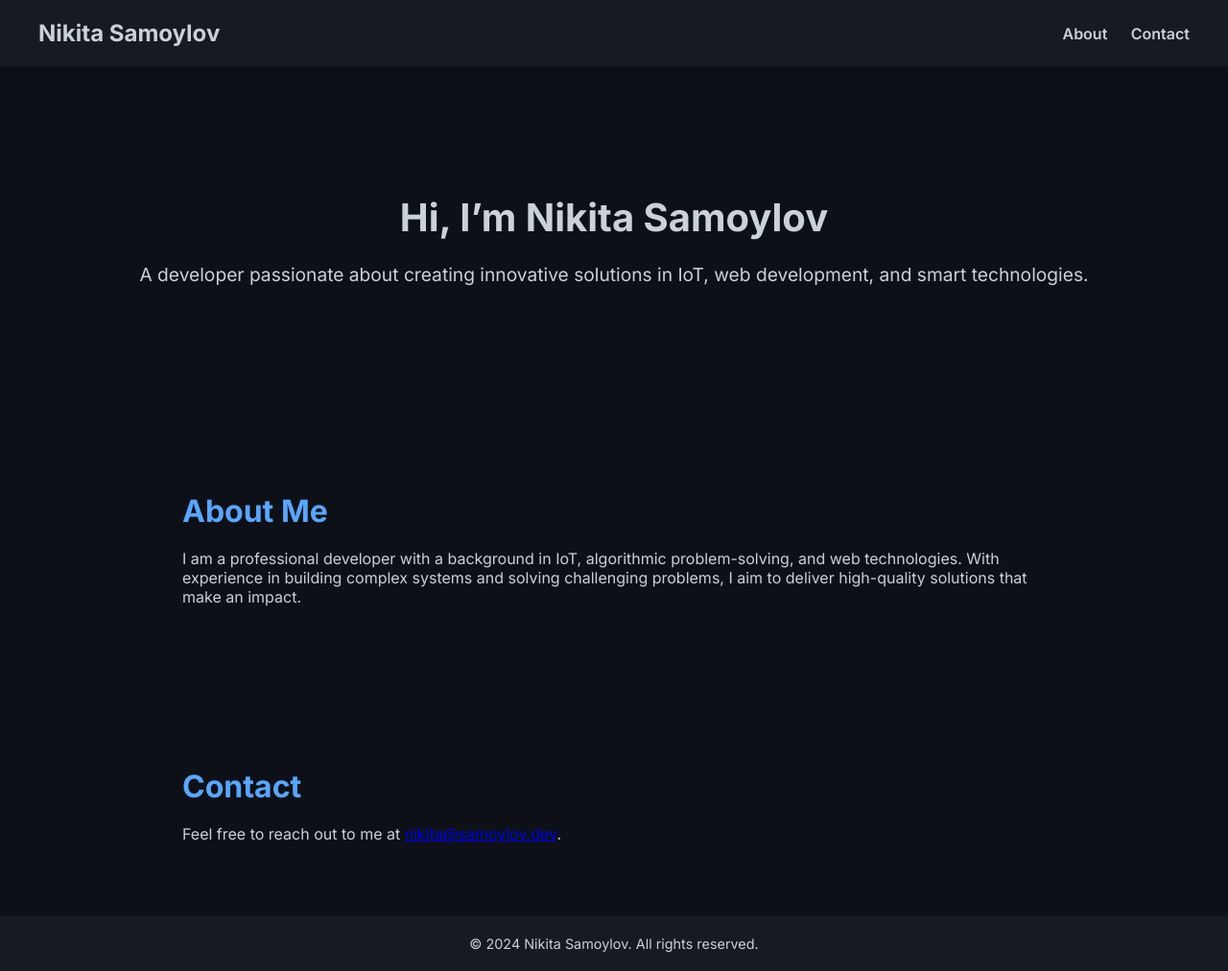
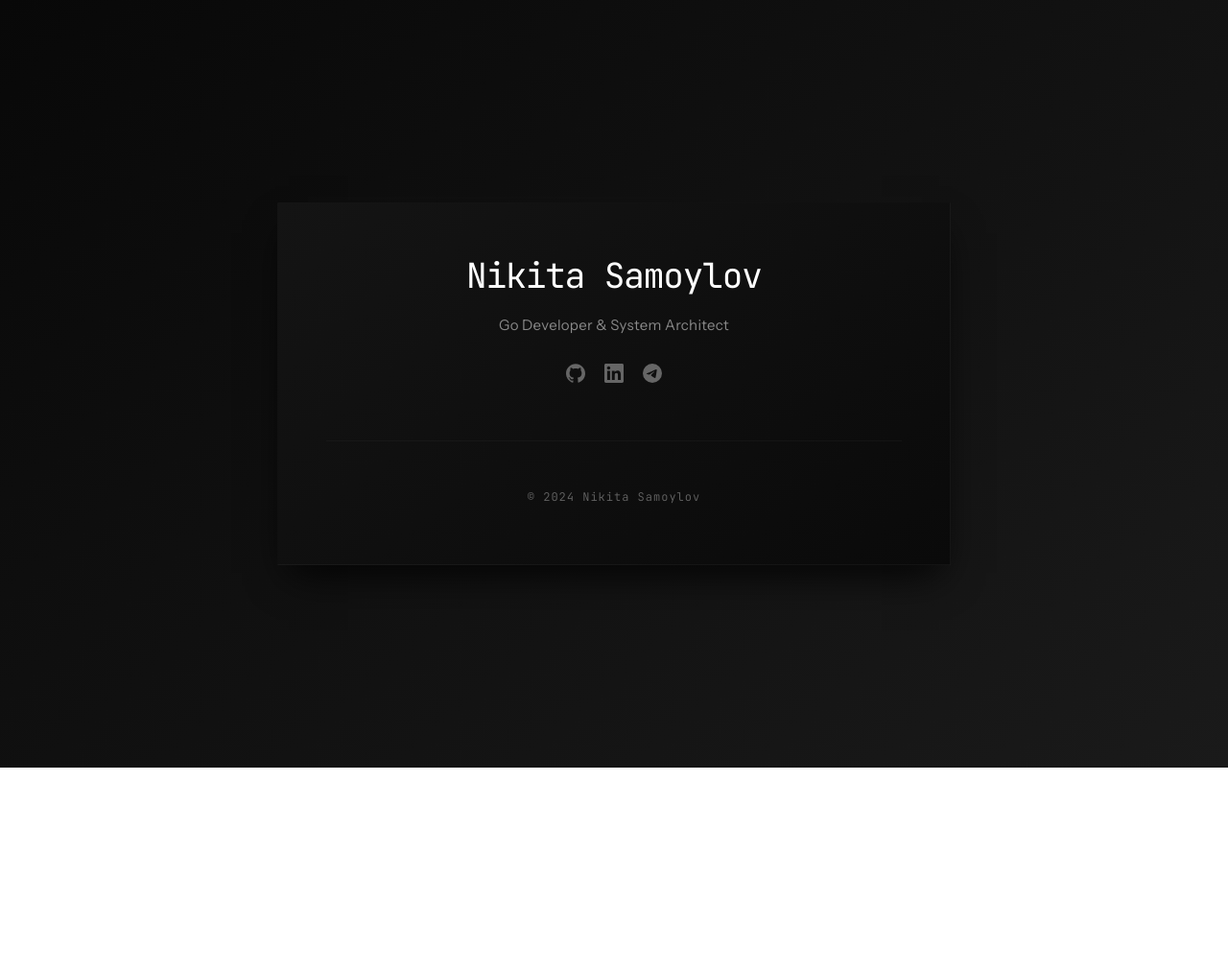
Before and after one commit to nikitaxru/nikitaxru.github.io, a plain HTML site: page index.html in a window 1280 px wide. Shown: the whole page at 96% size. After the commit the page ends 800 px from the top, so only its background shows below. Drawn offline with Linux system fonts and the light colour scheme.

Commit message:
improvements

```diff
--- a/index.html
+++ b/index.html
@@ -3,107 +3,155 @@
 <head>
     <meta charset="UTF-8">
     <meta name="viewport" content="width=device-width, initial-scale=1.0">
-    <meta name="description" content="Nikita Samoylov - Developer Portfolio">
     <title>Nikita Samoylov - Developer</title>
-    <link href="https://fonts.googleapis.com/css2?family=Inter:wght@400;600;700&display=swap" rel="stylesheet">
     <style>
+        @import url('https://fonts.googleapis.com/css2?family=Instrument+Sans:wght@400;600&family=JetBrains+Mono:wght@300;400&display=swap');
+
         body {
             margin: 0;
-            font-family: 'Inter', sans-serif;
-            background: #0d1117;
-            color: #c9d1d9;
+            padding: 0;
+            background: linear-gradient(140deg, #080808 0%, #1a1a1a 100%);
+            color: #ffffff;
+            font-family: 'Instrument Sans', sans-serif;
+            display: flex;
+            justify-content: center;
+            align-items: center;
+            height: 100vh;
         }
-        header {
-            display: flex;
-            justify-content: space-between;
-            align-items: center;
-            padding: 20px 40px;
-            background-color: #161b22;
+
+        .container {
+            width: 80%;
+            max-width: 600px;
+            text-align: left;
+            position: relative;
+            box-shadow:
+                0 20px 40px -12px rgba(0, 0, 0, 0.9),
+                0 -1px 20px rgba(255, 255, 255, 0.01);
+            padding: 50px;
+            border-radius: 0;
+            background: linear-gradient(145deg, #141414, #0a0a0a);
+            border: 1px solid rgba(255, 255, 255, 0.02);
         }
-        header h1 {
-            font-size: 1.5rem;
+
+        .text {
+            margin-top: 0;
+            font-size: 36px;
+            line-height: 1.4;
+            text-align: center;
+            color: #ffffff;
+            letter-spacing: -0.03em;
+            font-weight: 400;
+            font-family: 'JetBrains Mono', monospace;
+        }
+
+        .text p {
             margin: 0;
         }
-        nav a {
-            color: #c9d1d9;
-            text-decoration: none;
-            margin-left: 20px;
-            font-weight: 600;
+
+        .subtitle {
+            font-size: 15px;
+            color: #888888;
+            margin-top: 15px !important;
+            font-weight: 400;
+            letter-spacing: 0.02em;
+            font-family: 'Instrument Sans', sans-serif;
+            text-transform: none;
         }
-        nav a:hover {
-            color: #58a6ff;
+
+        .footer {
+            text-align: center;
+            margin-top: 60px;
+            border-top: 1px solid rgba(255, 255, 255, 0.03);
+            padding-top: 30px;
         }
-        .hero {
-            text-align: center;
-            padding: 100px 20px;
+
+        .footer p {
+            margin-top: 20px;
+            font-size: 12px;
+            color: #666666;
+            letter-spacing: 1px;
+            font-family: 'JetBrains Mono', monospace;
+            font-weight: 300;
         }
-        .hero h2 {
-            font-size: 2.5rem;
-            margin-bottom: 20px;
+
+        @media (max-width: 900px) {
+            .container {
+                width: 85%;
+                padding: 30px;
+            }
         }
-        .hero p {
-            font-size: 1.2rem;
-            line-height: 1.6;
+
+        @media (max-width: 600px) {
+            .container {
+                width: 90%;
+                padding: 40px 30px;
+            }
+
+            .text {
+                font-size: 28px;
+                margin-top: 60px;
+            }
+
+            .subtitle {
+                font-size: 14px;
+            }
         }
-        .section {
-            padding: 60px 20px;
-            max-width: 900px;
-            margin: 0 auto;
+
+        .social-links {
+            display: flex;
+            justify-content: center;
+            gap: 20px;
+            margin-top: 30px;
+            margin-bottom: 40px;
         }
-        .section h3 {
-            font-size: 2rem;
-            margin-bottom: 20px;
-            color: #58a6ff;
+
+        .social-links a {
+            color: #666666;
+            transition: color 0.2s ease;
+            line-height: 0;
         }
-        .projects {
-            display: grid;
-            grid-template-columns: repeat(auto-fit, minmax(250px, 1fr));
-            gap: 20px;
+
+        .social-links svg {
+            width: 20px;
+            height: 20px;
+            fill: currentColor;
         }
-        .project {
-            background: #161b22;
-            border: 1px solid #30363d;
-            border-radius: 8px;
-            padding: 20px;
-            text-align: center;
-        }
-        footer {
-            text-align: center;
-            padding: 20px;
-            background-color: #161b22;
-        }
-        footer p {
-            margin: 0;
-            font-size: 0.9rem;
+
+        .social-links a:hover {
+            color: #ffffff;
         }
     </style>
 </head>
 <body>
-    <header>
-        <h1>Nikita Samoylov</h1>
-        <nav>
-            <a href="#about">About</a>
-            <a href="#contact">Contact</a>
-        </nav>
-    </header>
-
-    <section class="hero">
-        <h2>Hi, I’m Nikita Samoylov</h2>
-        <p>A developer passionate about creating innovative solutions in IoT, web development, and smart technologies.</p>
-    </section>
-
-    <section id="about" class="section">
-        <h3>About Me</h3>
-        <p>I am a professional developer with a background in IoT, algorithmic problem-solving, and web technologies. With experience in building complex systems and solving challenging problems, I aim to deliver high-quality solutions that make an impact.</p>
-    </section>
-
-    <section id="contact" class="section">
-        <h3>Contact</h3>
-        <p>Feel free to reach out to me at <a href="mailto:nikita@samoylov.dev">nikita@samoylov.dev</a>.</p>
-    </section>
-
-    <footer>
-        <p>&copy; 2024 Nikita Samoylov. All rights reserved.</p>
-    </footer>
+    <div class="container">
+        <div class="text">
+            <p>
+                Nikita Samoylov
+            </p>
+            <p class="subtitle">
+                Go Developer & System Architect
+            </p>
+        </div>
+        <div class="social-links">
+            <a href="https://github.com/nikitaxru" target="_blank" rel="noopener noreferrer" aria-label="GitHub Profile">
+                <svg viewBox="0 0 24 24" xmlns="http://www.w3.org/2000/svg">
+                    <path d="M12 .297c-6.63 0-12 5.373-12 12 0 5.303 3.438 9.8 8.205 11.385.6.113.82-.258.82-.577 0-.285-.01-1.04-.015-2.04-3.338.724-4.042-1.61-4.042-1.61C4.422 18.07 3.633 17.7 3.633 17.7c-1.087-.744.084-.729.084-.729 1.205.084 1.838 1.236 1.838 1.236 1.07 1.835 2.809 1.305 3.495.998.108-.776.417-1.305.76-1.605-2.665-.3-5.466-1.332-5.466-5.93 0-1.31.465-2.38 1.235-3.22-.135-.303-.54-1.523.105-3.176 0 0 1.005-.322 3.3 1.23.96-.267 1.98-.399 3-.405 1.02.006 2.04.138 3 .405 2.28-1.552 3.285-1.23 3.285-1.23.645 1.653.24 2.873.12 3.176.765.84 1.23 1.91 1.23 3.22 0 4.61-2.805 5.625-5.475 5.92.42.36.81 1.096.81 2.22 0 1.606-.015 2.896-.015 3.286 0 .315.21.69.825.57C20.565 22.092 24 17.592 24 12.297c0-6.627-5.373-12-12-12"/>
+                </svg>
+            </a>
+            <a href="https://www.linkedin.com/in/nikita-samoylov/" target="_blank" rel="noopener noreferrer" aria-label="LinkedIn Profile">
+                <svg viewBox="0 0 24 24" xmlns="http://www.w3.org/2000/svg">
+                    <path d="M20.447 20.452h-3.554v-5.569c0-1.328-.027-3.037-1.852-3.037-1.853 0-2.136 1.445-2.136 2.939v5.667H9.351V9h3.414v1.561h.046c.477-.9 1.637-1.85 3.37-1.85 3.601 0 4.267 2.37 4.267 5.455v6.286zM5.337 7.433c-1.144 0-2.063-.926-2.063-2.065 0-1.138.92-2.063 2.063-2.063 1.14 0 2.064.925 2.064 2.063 0 1.139-.925 2.065-2.064 2.065zm1.782 13.019H3.555V9h3.564v11.452zM22.225 0H1.771C.792 0 0 .774 0 1.729v20.542C0 23.227.792 24 1.771 24h20.451C23.2 24 24 23.227 24 22.271V1.729C24 .774 23.2 0 22.222 0h.003z"/>
+                </svg>
+            </a>
+            <a href="http://t.me/nikitaxru" target="_blank" rel="noopener noreferrer" aria-label="Telegram Profile">
+                <svg viewBox="0 0 24 24" xmlns="http://www.w3.org/2000/svg">
+                    <path d="M11.944 0A12 12 0 0 0 0 12a12 12 0 0 0 12 12 12 12 0 0 0 12-12A12 12 0 0 0 12 0a12 12 0 0 0-.056 0zm4.962 7.224c.1-.002.321.023.465.14a.506.506 0 0 1 .171.325c.016.093.036.306.02.472-.18 1.898-.962 6.502-1.36 8.627-.168.9-.499 1.201-.82 1.23-.696.065-1.225-.46-1.9-.902-1.056-.693-1.653-1.124-2.678-1.8-1.185-.78-.417-1.21.258-1.91.177-.184 3.247-2.977 3.307-3.23.007-.032.014-.15-.056-.212s-.174-.041-.249-.024c-.106.024-1.793 1.14-5.061 3.345-.48.33-.913.49-1.302.48-.428-.008-1.252-.241-1.865-.44-.752-.245-1.349-.374-1.297-.789.027-.216.325-.437.893-.663 3.498-1.524 5.83-2.529 6.998-3.014 3.332-1.386 4.025-1.627 4.476-1.635z"/>
+                </svg>
+            </a>
+        </div>
+        <div class="footer">
+            <p>&copy; 2024 Nikita Samoylov</p>
+        </div>
+    </div>
 </body>
 </html>
```
